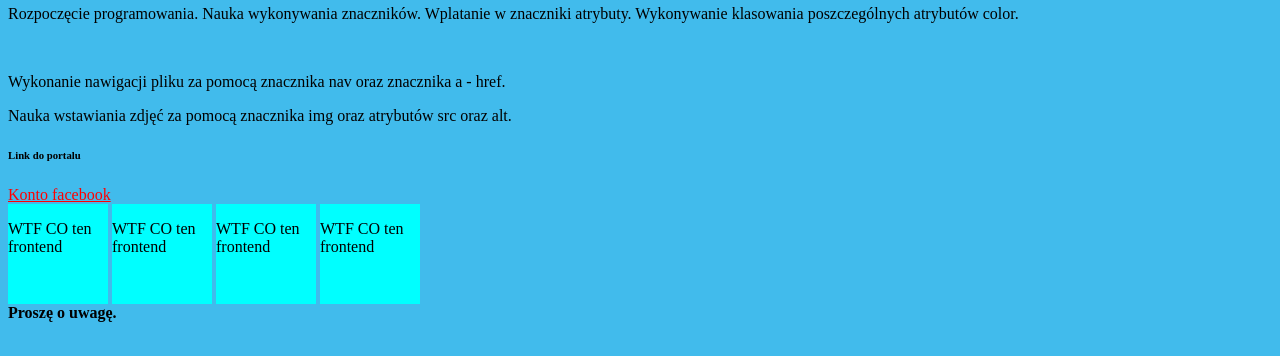
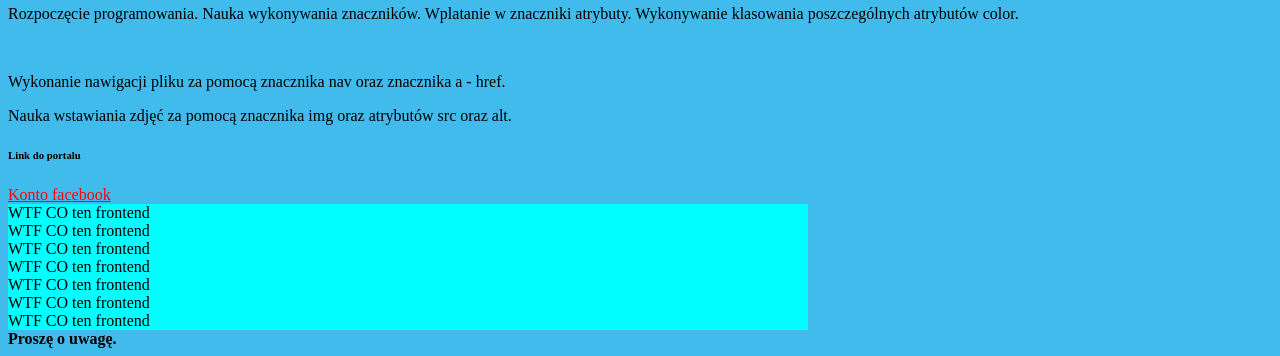
Before and after one commit to Konradnowy/homepage, a plain HTML site: page index.html in a window 1280 px wide. Shown: the part 527-883 px from the top of the page. Before the commit the page ends 857 px from the top, so only its background shows below. Drawn offline with Linux system fonts and the light colour scheme.

Commit message:
Option width and height

```diff
--- a/index.html
+++ b/index.html
@@ -13,6 +13,7 @@
     <nav>
         <a href="index.html">Strona Główna </a>
         <a href="nauka-htmp.html">Opis nauki </a>
+        <a href="wyzwania.html">Wyzwania</a>
 
     </nav>
 
@@ -48,17 +49,17 @@
             <a href="https://www.facebook.com/konrad.nowoladko">Konto facebook</a>
 
         </section>
-        <div class="box">
-            <p>WTF CO ten frontend</p>
+
+
         </div>
         <div class="box">
-            <p>WTF CO ten frontend</p>
-        </div>
-        <div class="box">
-            <p>WTF CO ten frontend</p>
-        </div>
-        <div class="box">
-            <p>WTF CO ten frontend</p>
+            WTF CO ten frontend<br/>
+            WTF CO ten frontend<br/>
+            WTF CO ten frontend<br/>
+            WTF CO ten frontend<br/>
+            WTF CO ten frontend<br/>
+            WTF CO ten frontend<br/>
+            WTF CO ten frontend<br/>
         </div>
     </main>
     <footer>
--- a/style.css
+++ b/style.css
@@ -1,25 +1,35 @@
-body{
+body {
     background-color: rgb(65, 187, 236);
 }
 
-.color-header  {
-    color:rgb(108, 105, 255)
+.color-header {
+    color: rgb(108, 105, 255)
 }
+
 nav a {
-    color:blue
+    color: blue
+}
 
-}
 a {
     color: rgb(255, 0, 0);
 }
 
-#top{
+#top {
     color: rgb(0, 132, 255);
 }
 
-.box{
+.box {
     background-color: aqua;
-    width: 100px;
-    height: 100px;
-    display: inline-block;
+
+
+    width: 800px;
+    overflow: hidden;
 }
+
+.boxsecond {
+    background-color: blueviolet;
+    height: 2000px;
+    width: 1000px;
+    overflow: auto;
+
+}
```
